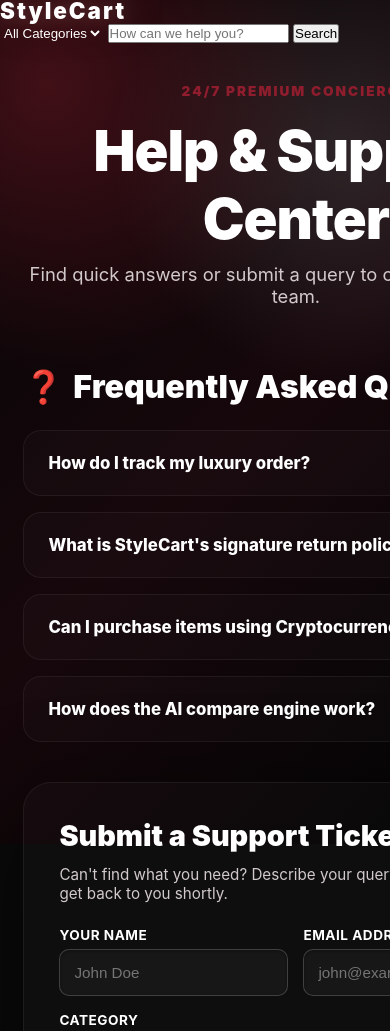
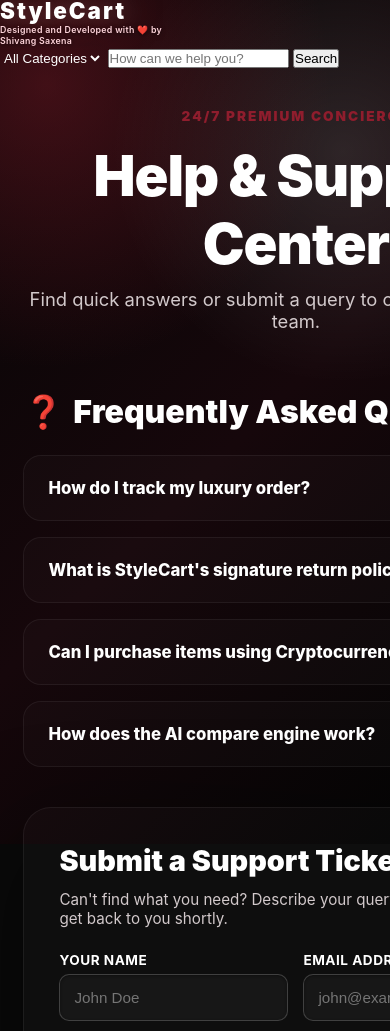
Before and after one commit to shivangsaxena1011/StyleCart-Fashion, a website: page frontend/support.html in a window 390 px wide. Shown: the top 1031 px of the page. Drawn offline with nearby package versions, Linux system fonts and the light colour scheme; no server answers.

Commit message:
Update footer and navbar branding with developer attribution and support contact email

```diff
--- a/frontend/style.css
+++ b/frontend/style.css
@@ -93,8 +93,32 @@
         0 0 20px rgba(255, 255, 255, 0.25),
         0 0 38px rgba(143, 29, 45, 0.85);
     white-space: nowrap;
-    display: flex;
-    align-items: center;
+}
+
+.brand-group {
+    display: inline-flex;
+    flex-direction: column;
+    justify-content: center;
+    text-decoration: none;
+}
+
+.brand-subtitle {
+    font-size: 0.65rem;
+    color: #ffd6dc;
+    font-weight: 600;
+    letter-spacing: 0.3px;
+    margin-top: 3px;
+    white-space: nowrap;
+    text-shadow: 0 1px 4px rgba(0, 0, 0, 0.6);
+}
+
+@media (max-width: 760px) {
+    .brand-subtitle {
+        font-size: 0.55rem;
+        white-space: normal;
+        max-width: 180px;
+        line-height: 1.2;
+    }
 }
 
 .menu-btn {
--- a/frontend/support.html
+++ b/frontend/support.html
@@ -236,7 +236,7 @@
 <body>
     <!-- HEADER NAVBAR -->
     <nav class="nav">
-        <a href="index.html" class="logo">StyleCart</a>
+        <div class="brand-group"><a href="index.html" class="logo">StyleCart</a><span class="brand-subtitle">Designed and Developed with ❤️ by Shivang Saxena</span></div>
         <div class="search-bar">
             <select id="categorySelect" style="background:transparent;border:none;color:white;cursor:pointer;outline:none;">
                 <option value="all">All Categories</option>
@@ -368,7 +368,7 @@
                         <div class="channel-icon">📧</div>
                         <div class="channel-info">
                             <h4>Email Concierge</h4>
-                            <p>concierge@StyleCart.com • Responses within 2 hours</p>
+                            <p><a href="mailto:shivangsaxena102006@gmail.com" style="color:var(--white);text-decoration:none;font-weight:600;">shivangsaxena102006@gmail.com</a> • Responses within 2 hours</p>
                         </div>
                     </div>
                     <div class="channel">
@@ -387,7 +387,7 @@
     <footer>
         <div>
             <a href="index.html" class="logo">StyleCart</a>
-            <p>AI powered marketplace for smarter shopping, better comparison, and personalized product discovery.</p>
+            <p>AI powered marketplace for smarter shopping, better comparison, and personalized product discovery. Designed and Developed by Shivang Saxena</p>
         </div>
         <div class="footer-links">
             <a href="login.html">Login</a>
```
Also changed, not shown: frontend/admin.html (+1 -1 lines), frontend/ai.html (+1 -1 lines), frontend/cart.html (+2 -2 lines), frontend/checkout.html (+2 -2 lines), frontend/compare.html (+1 -1 lines), frontend/index.html (+2 -2 lines), frontend/login.html (+1 -1 lines), frontend/orders.html (+2 -2 lines), frontend/payment.html (+2 -2 lines), frontend/product.html (+2 -2 lines), frontend/signup.html (+1 -1 lines), frontend/success.html (+2 -2 lines), frontend/wishlist.html (+2 -2 lines).
